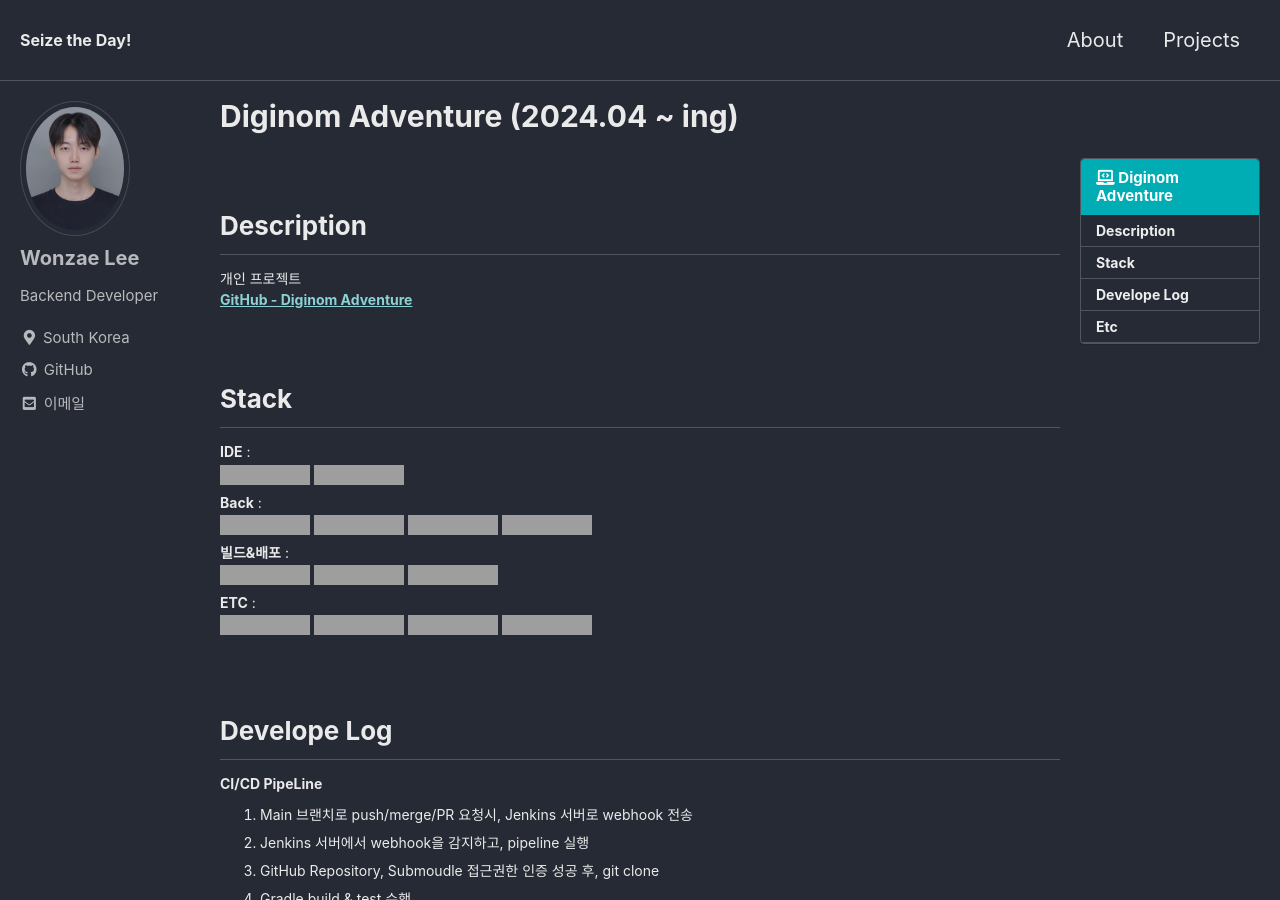
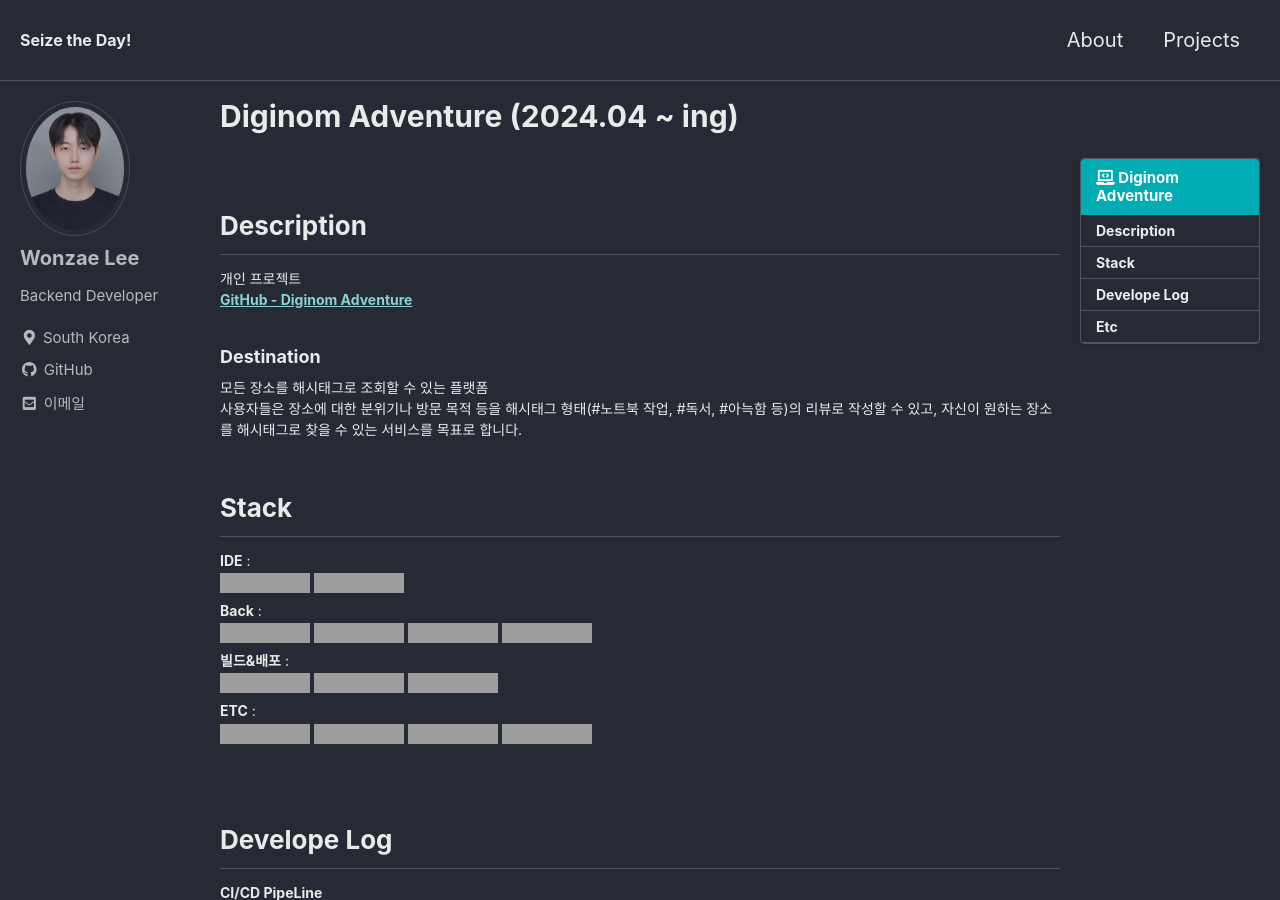
Before and after one commit to one-zeze/one-zeze.github.io, a Jekyll site: the page built from _posts/projects/2024-05-13-diginom.md, in a window 1280 px wide and 900 px high, cut to the strip 0-900 px from the top of the window. Built offline with Jekyll 4.4.1, drawn with Linux system fonts in a browser that asks for light colours; cached includes are drawn as plain includes; grey boxes are pictures that could not be loaded.

Commit message:
Description 작성

```diff
--- a/_posts/projects/2024-05-13-diginom.md
+++ b/_posts/projects/2024-05-13-diginom.md
@@ -15,11 +15,12 @@ last_modified_at: 2024-05-27
 
 개인 프로젝트
 **[GitHub - Diginom Adventure](https://github.com/one-zeze/Diginom-Adventure)**
+
+#### Destination
+
+모든 장소를 해시태그로 조회할 수 있는 플랫폼
+사용자들은 장소에 대한 분위기나 방문 목적 등을 해시태그 형태(#노트북 작업, #독서, #아늑함 등)의 리뷰로 작성할 수 있고, 자신이 원하는 장소를 해시태그로 찾을 수 있는 서비스를 목표로 합니다.
 <br>
-
-<!-- 일정관리/스터디 플랫폼(웹).
-자신이 어떠한 목표를 도달하기 위해 진행했던 모든 과정들을 시각화하고, 시각화된 db들이 포트폴리오로처럼 구축되고 커스텀할 수 있는, 과정 + 결과로 나를 증명할 수 있는 서비스를 목표로 합니다.
-<br> -->
 
 ## Stack
 
@@ -32,6 +33,9 @@ last_modified_at: 2024-05-27
 <img src="https://img.shields.io/badge/JDK_17-white?style=flat&logo=openjdk&logoColor=000000">
 <img src="https://img.shields.io/badge/JPA_Hibernate-white?style=flat&logo=hibernate&logoColor=59666C">
 <img src="https://img.shields.io/badge/Gradle-white?style=flat&logo=gradle&logoColor=02303A">
+
+<!-- **Front** :
+<img src="https://img.shields.io/badge/Vue.js-232023?style=flat&logo=vuedotjs&logoColor=4FC08D"> -->
 
 **빌드&배포** :
 <img src="https://img.shields.io/badge/Amazon_Web_Services-232F3E.svg?style=flat&logo=amazon-aws&logoColor=white">
```
